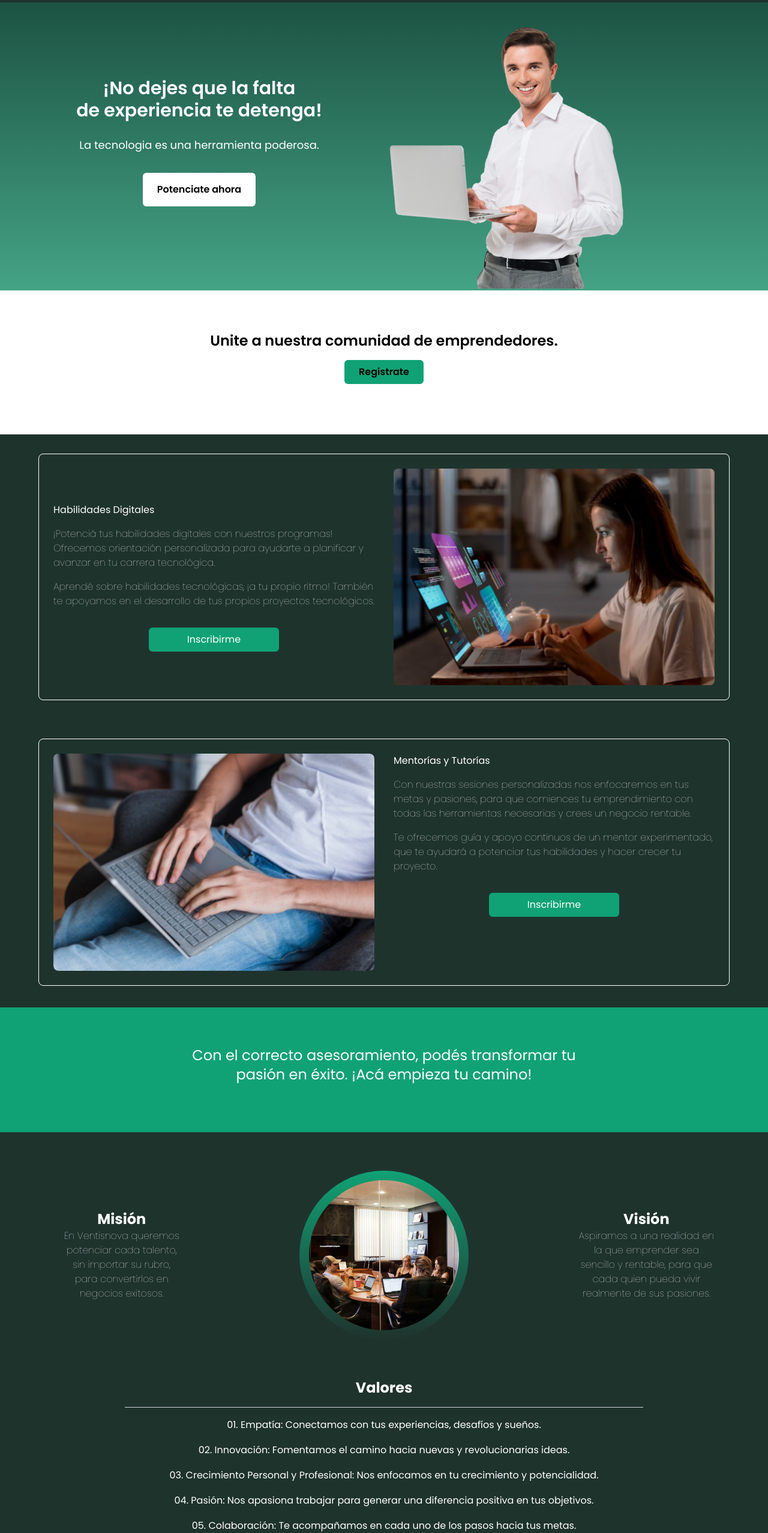
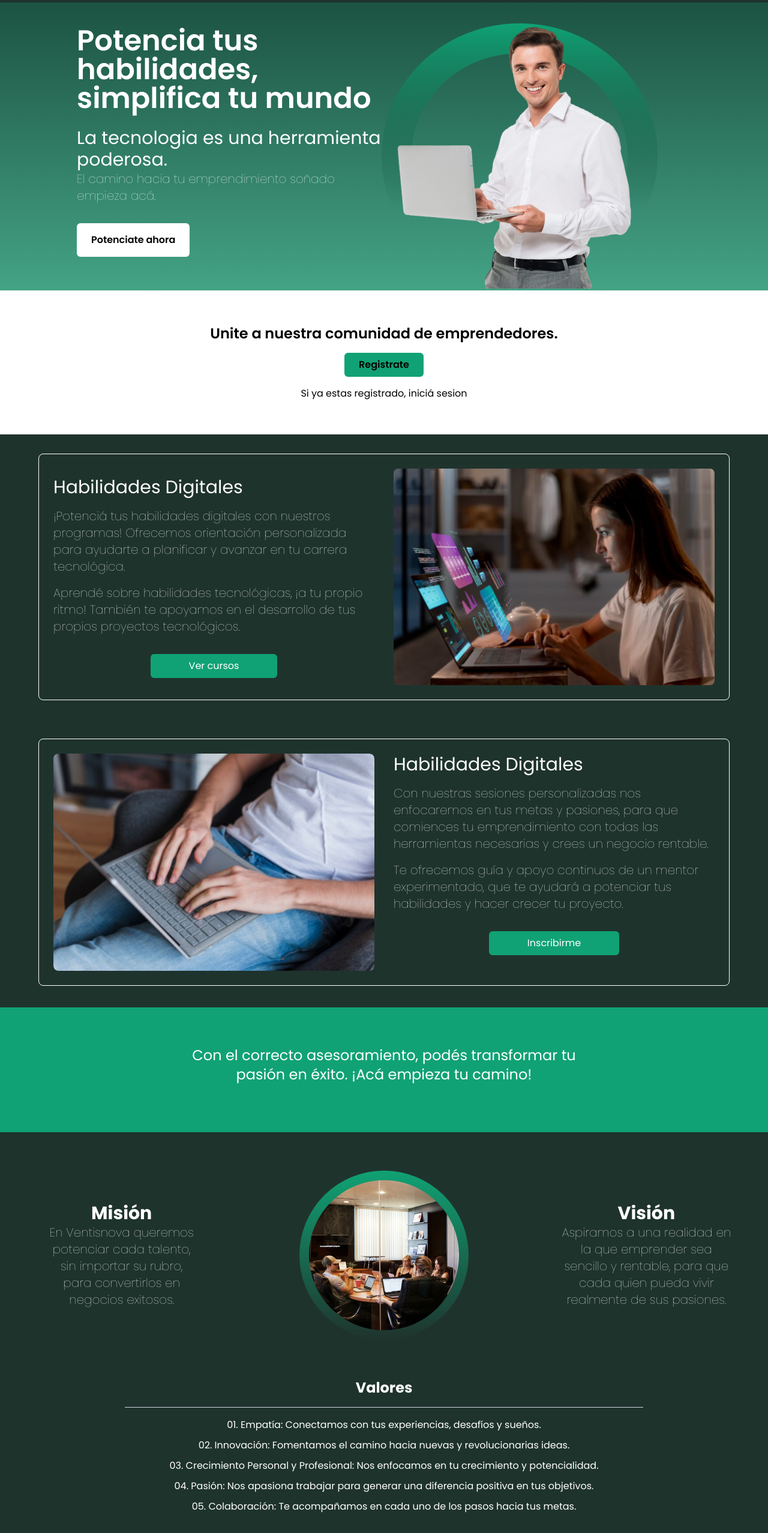
Before and after one commit to mcsadevp/ventisnova, a React (Vite) app: page / in a window 1280 px wide. Shown: the part 60-2615 px from the top of the page at 60% size. Built offline with nearby package versions, Linux system fonts and the light colour scheme; no server answers.

Commit message:
updates en Home y footer

```diff
--- a/src/components/Footer.jsx
+++ b/src/components/Footer.jsx
@@ -1,6 +1,6 @@
 function Footer() {
   return (
-    <footer className="bg-gray-800 py-5 text-white text-center">
+    <footer className="bg-customDarkerGreen py-5 text-white text-center">
       <div className="flex flex-col items-center max-w-5xl mx-auto">
         <p>&copy; 2024 VENTISNOVA. Todos los derechos reservados.</p>
         <ul className="list-none p-0 mt-2 flex gap-4">
--- a/src/pages/HomeView.jsx
+++ b/src/pages/HomeView.jsx
@@ -9,30 +9,31 @@ import Footer from '../components/Footer';
 const HomeView = () => {
   return (
     <div>
-
       <div className="h-1/2  bg-custom-gradient ">
         <Navbar />
-        <nav className="flex justify-between items-center p-6"></nav>
-        <div className="flex flex-col md:flex-row items-center justify-center px-6 py-12">
+        <nav className="flex justify-between items-center p-6">{/* Navigation can go here if needed */}</nav>
+
+        <div className="flex flex-col md:flex-row items-center justify-between px-6 md:px-32 py-12">
           {/* Text Section */}
-          <div className="w-full text-center md:w-1/2">
-            <h2 className="text-3xl font-semibold text-white leading-tight">
-              ¡No dejes que la falta <br /> de experiencia te detenga!
+          <div className="md:w-1/2">
+            <h2 className="text-3xl font-semibold text-white leading-tight md:text-5xl">
+              Potencia tus habilidades, <br />
+              simplifica tu mundo
             </h2>
-            <p className="text-white text-lg mt-6">La tecnologia es una herramienta poderosa.</p>
-            <p className="text-white font-thin mt-4 md:hidden">
+            <p className="text-white text-3xl mt-6">La tecnologia es una herramienta poderosa.</p>
+            <p className="text-white text-xl font-thin hidden md:block">
               El camino hacia tu emprendimiento soñado <br />
               empieza acá.
             </p>
-            <NavLink to="/mentorias-y-tutorias">
-              <button className="bg-white text-black font-semibold rounded-md px-6 py-4 mt-8">Potenciate ahora</button>
-            </NavLink>
+
+            <button className="bg-white text-black font-semibold rounded-md px-6 py-4 mt-8 ">Potenciate ahora</button>
           </div>
+
           {/* Image Section */}
           <div className="md:w-1/2 mt-8 md:mt-0 flex justify-center hidden md:block relative h-[400px]">
             {/* Adjust this height */}
-            <div className="absolute -inset-5 bottom-0 p-4 rounded-full">
-              <img src={image5} alt="Person with laptop" className="relative z-10 h-auto max-w-full lg:max-w-[80%]" />
+            <div className="absolute -inset-5 bottom-0 p-4 rounded-full ">
+              <img src={image5} alt="Person with laptop" className="relative z-10 h-auto max-w-full lg:max-w-[100%] " />
             </div>
           </div>
         </div>
@@ -42,32 +43,34 @@ const HomeView = () => {
       <div className="bg-white w-full h-60 flex justify-center items-center">
         <div className="flex flex-col justify-center items-center text-center">
           <h1 className="text-xl sm:text-2xl font-semibold text-black">Unite a nuestra comunidad de emprendedores.</h1>
-
-          <NavLink to="/register">
-            <button className="bg-customGreen text-black font-semibold px-6 py-2 mt-4 rounded-md">Registrate</button>
-            <p className="text-black mt-4"></p>
-          </NavLink>
+          <NavLink to="/register" />
+          <button className="bg-customGreen text-black font-semibold px-6 py-2 mt-4 rounded-md">Registrate</button>
+          <p className="text-black mt-4">Si ya estas registrado, iniciá sesion</p>
+          <NavLink />
         </div>
       </div>
 
+      {/* container de habilidades y tutorias */}
       {/* container de habilidades y tutorias */}
       <div className="bg-customDarkGreen p-8 flex justify-center items-center ">
         {/* First Container */}
         <div className=" w-full max-w-6xl grid md:grid-cols-2 gap-8 mb-0 border border-white  rounded-lg p-6">
           {/* Left Text Section */}
           <div className=" flex flex-col justify-center rounded-lg">
-            <h2 className="text-1xl text-white mb-4 ">Habilidades Digitales</h2>
-            <p className="text-white font-thin mb-4">¡Potenciá tus habilidades digitales con nuestros programas! Ofrecemos orientación personalizada para ayudarte a planificar y avanzar en tu carrera tecnológica.</p>
-            <p className="text-white font-thin">Aprendé sobre habilidades tecnológicas, ¡a tu propio ritmo! También te apoyamos en el desarrollo de tus propios proyectos tecnológicos.</p>
+            <h2 className="text-3xl text-white mb-4 ">Habilidades Digitales</h2>
+            <p className="text-white text-xl font-thin mb-4">¡Potenciá tus habilidades digitales con nuestros programas! Ofrecemos orientación personalizada para ayudarte a planificar y avanzar en tu carrera tecnológica.</p>
+            <p className="text-white text-xl font-thin">Aprendé sobre habilidades tecnológicas, ¡a tu propio ritmo! También te apoyamos en el desarrollo de tus propios proyectos tecnológicos.</p>
             <div className="hidden md:flex justify-center mt-4">
-            <NavLink to="/mentorias-y-tutorias"> <button  className="bg-customGreen text-white px-16 py-2 mt-4 rounded-md">Inscribirme</button> </NavLink>
+              <NavLink to="/mentorias-y-tutorias"></NavLink>
+              <button className="bg-customGreen text-white px-16 py-2 mt-4  rounded-md">Ver cursos</button>
+              <NavLink />
             </div>
           </div>
 
           {/* Right Image Section */}
           <div className=" relative h-full w-full flex items-center justify-center">
             <button className="md:hidden absolute  bg-customGreen text-white px-16 py-2 rounded-md z-10">Ver cursos</button>
-            <img src={image6} alt="image6" className="object-cover h-full w-full rounded-lg" />
+            <img src={image6} alt="image6" className="object-cover  h-full w-full rounded-lg" />
           </div>
         </div>
       </div>
@@ -85,11 +88,14 @@ const HomeView = () => {
 
           {/* Right Text Section (appears at the top on mobile) */}
           <div className="rounded-lg">
-            <h2 className="text-1xl text-white mb-4">Mentorías y Tutorías</h2>
-            <p className="text-white font-thin mb-4">Con nuestras sesiones personalizadas nos enfocaremos en tus metas y pasiones, para que comiences tu emprendimiento con todas las herramientas necesarias y crees un negocio rentable.</p>
-            <p className="text-white font-thin">Te ofrecemos guía y apoyo continuos de un mentor experimentado, que te ayudará a potenciar tus habilidades y hacer crecer tu proyecto.</p>
+            <h2 className="text-3xl text-white mb-4">Habilidades Digitales</h2>
+            <p className="text-white text-xl font-thin mb-4">Con nuestras sesiones personalizadas nos enfocaremos en tus metas y pasiones, para que comiences tu emprendimiento con todas las herramientas necesarias y crees un negocio rentable.</p>
+            <p className="text-white text-xl font-thin">Te ofrecemos guía y apoyo continuos de un mentor experimentado, que te ayudará a potenciar tus habilidades y hacer crecer tu proyecto.</p>
             <div className="hidden md:flex justify-center mt-4">
-                <NavLink to="/mentorias-y-tutorias"> <button  className="bg-customGreen text-white px-16 py-2 mt-4 rounded-md">Inscribirme</button> </NavLink>
+              <NavLink to="/mentorias-y-tutorias">
+                {' '}
+                <button className="bg-customGreen text-white px-16 py-2 mt-4 rounded-md">Inscribirme</button>{' '}
+              </NavLink>
             </div>
           </div>
         </div>
@@ -104,12 +110,13 @@ const HomeView = () => {
       </div>
 
       {/* Mision y Vision container */}
+      {/* Mision y Vision container */}
       <div className="bg-customDarkGreen w-full h-auto">
         <div className="flex flex-col md:grid md:grid-cols-3 items-center gap-8">
           {/* Mision */}
           <div className="order-1 md:order-none">
-            <h2 className="text-2xl font-bold text-white text-center pt-8 md:pt-16">Misión</h2>
-            <p className="text-white font-thin text-center">
+            <h2 className="text-3xl font-bold text-white text-center pt-8 md:pt-16">Misión</h2>
+            <p className="text-white text-xl font-thin text-center">
               En Ventisnova queremos <br />
               potenciar cada talento, <br />
               sin importar su rubro, <br />
@@ -127,8 +134,8 @@ const HomeView = () => {
 
           {/* Vision */}
           <div className="order-2 md:order-none">
-            <h2 className="text-2xl font-bold text-white text-center pt:8 md:pt-16">Visión</h2>
-            <p className="text-white font-thin text-center">
+            <h2 className="text-3xl font-bold text-white text-center pt:8 md:pt-16">Visión</h2>
+            <p className="text-white text-xl font-thin text-center">
               Aspiramos a una realidad en <br />
               la que emprender sea <br />
               sencillo y rentable, para que <br />
@@ -142,14 +149,14 @@ const HomeView = () => {
         <div className="flex flex-col justify-center items-center text-left px-4 max-w-4xl mx-auto mt-16 width-full">
           <h1 className="text-2xl text-white font-bold mb-4">Valores</h1> {/* Larger heading and margin */}
           <div className="border-t border-gray-300 w-full mb-4"></div> {/* Full-width line with margin */}
-          <p className="text-white text-md font-normal leading-relaxed mb-4">01. Empatía: Conectamos con tus experiencias, desafíos y sueños.</p>
-          <p className="text-white text-md font-normal leading-relaxed mb-4">02. Innovación: Fomentamos el camino hacia nuevas y revolucionarias ideas.</p>
-          <p className="text-white text-md font-normal leading-relaxed mb-4">03. Crecimiento Personal y Profesional: Nos enfocamos en tu crecimiento y potencialidad.</p>
-          <p className="text-white text-md font-normal leading-relaxed mb-4">04. Pasión: Nos apasiona trabajar para generar una diferencia positiva en tus objetivos.</p>
-          <p className="text-white text-md font-normal leading-relaxed mb-4">05. Colaboración: Te acompañamos en cada uno de los pasos hacia tus metas.</p>
-        </div>
+          <p className="text-white text-l font-normal leading-relaxed mb-2">01. Empatía: Conectamos con tus experiencias, desafíos y sueños.</p>
+          <p className="text-white text-l font-normal leading-relaxed mb-2">02. Innovación: Fomentamos el camino hacia nuevas y revolucionarias ideas.</p>
+          <p className="text-white text-l font-normal leading-relaxed mb-2">03. Crecimiento Personal y Profesional: Nos enfocamos en tu crecimiento y potencialidad.</p>
+          <p className="text-white text-l font-normal leading-relaxed mb-2">04. Pasión: Nos apasiona trabajar para generar una diferencia positiva en tus objetivos.</p>
+          <p className="text-white text-l font-normal leading-relaxed mb-2">05. Colaboración: Te acompañamos en cada uno de los pasos hacia tus metas.</p>
+        </div>
       </div>
-      <Footer />
+      <Footer/>
     </div>
   );
 };
--- a/tailwind.config.js
+++ b/tailwind.config.js
@@ -3,7 +3,7 @@ export default {
   content: ['./index.html', './src/**/*.{js,ts,jsx,tsx}'],
   theme: {
     extend: {
-      colors: { customGreen: 'rgba(16, 162, 116, 1)', customDarkGreenTransparent: 'rgba(23, 72, 57, 0)', customDarkGreen: '#1f332d', customLightGreen: 'rgba(16, 162, 116, 1)',customFormGreen:'#122C24' },
+      colors: { customGreen: 'rgba(16, 162, 116, 1)', customDarkGreenTransparent: 'rgba(23, 72, 57, 0)', customDarkGreen: '#1f332d', customLightGreen: 'rgba(16, 162, 116, 1)', customFormGreen: '#122C24', customDarkerGreen: ' #1f332d' },
       backgroundImage: {
         'custom-gradient': 'linear-gradient(to bottom, rgba(16, 162, 116, 1), rgba(23, 72, 57, 0))',
       },
```
Also changed, not shown: src/assets/image 5.png.
